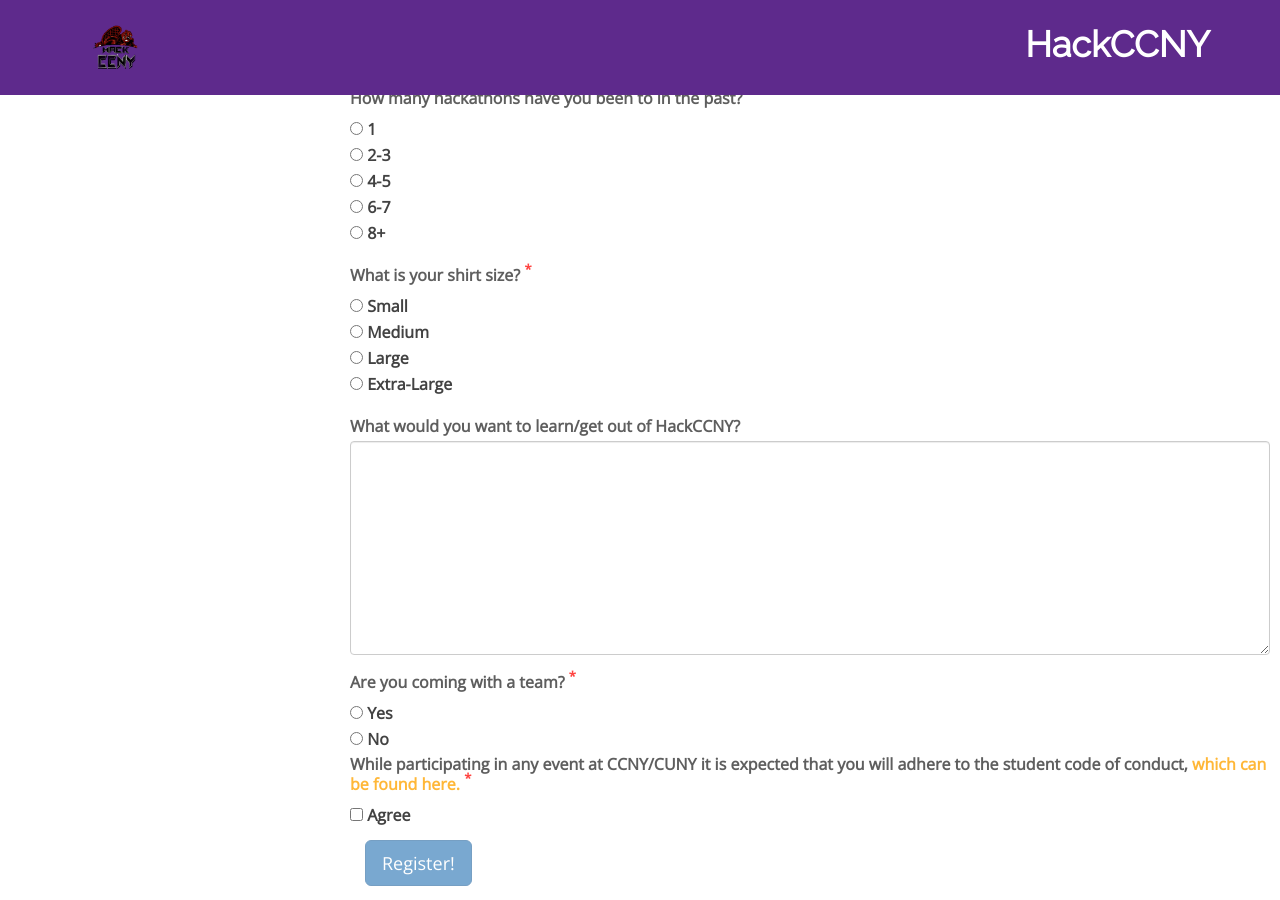
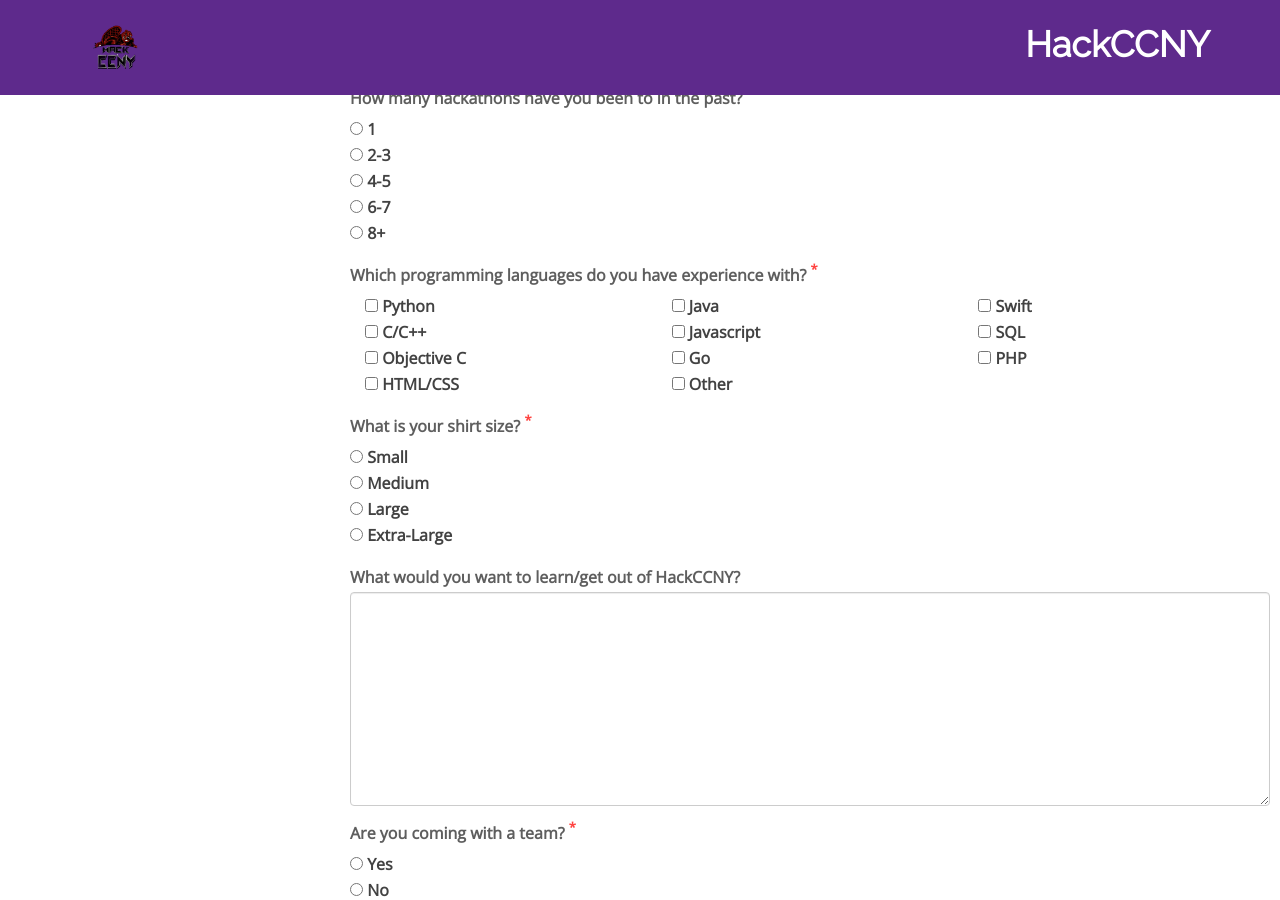
Before and after one commit to MLH/mlh-hackathon-boilerplate, a Jekyll site: the page register.html, which Jekyll copies as it is, in a window 1280 px wide and 900 px high, scrolled down 1320 px. Built offline with Jekyll 4.4.1, drawn with Linux system fonts in a browser that asks for light colours; some web fonts are replaced.

Commit message:
Website Complete

```diff
--- a/register.html
+++ b/register.html
@@ -298,6 +298,81 @@
             </div>
 
             <div class="form-check form-group col-md-10">
+                <label class="black" style="padding-bottom: 5px">Which programming languages do you have experience with? <sup
+                        style="color:#ff4441; font-size: 13px;">*</sup></a></label>
+            <br>
+                <div class="col-md-4">
+                    <input class="form-check-input" type="checkbox" name="programmingLanguages" value="python"
+                           id="python">
+                    <label class="form-check-label" style="color:#424242" for="python">
+                        Python
+                    </label>
+                </div>
+                <div class="col-md-4">
+                    <input class="form-check-input" type="checkbox" name="programmingLanguages" value="java" id="java">
+                    <label class="form-check-label" style="color:#424242" for="java">
+                        Java
+                    </label>
+                </div>
+                <div class="col-md-4">
+                    <input class="form-check-input" type="checkbox" name="programmingLanguages" value="swift" id="swift">
+                    <label class="form-check-label" style="color:#424242" for="swift">
+                        Swift
+                    </label>
+                </div>
+                <div class="col-md-4">
+                    <input class="form-check-input" type="checkbox" name="programmingLanguages" value="C/C++" id="C/C++">
+                    <label class="form-check-label" style="color:#424242" for="C/C++">
+                        C/C++
+                    </label>
+                </div>
+                <div class="col-md-4">
+                    <input class="form-check-input" type="checkbox" name="programmingLanguages" value="js" id="js">
+                    <label class="form-check-label" style="color:#424242" for="js">
+                        Javascript
+                    </label>
+                </div>
+                <div class="col-md-4">
+                    <input class="form-check-input" type="checkbox" name="programmingLanguages" value="SQL"
+                           id="SQL">
+                    <label class="form-check-label" style="color:#424242" for="SQL">
+                        SQL
+                    </label>
+                </div>
+                <div class="col-md-4">
+                    <input class="form-check-input" type="checkbox" name="programmingLanguages" value="o-c"
+                           id="o-c">
+                    <label class="form-check-label" style="color:#424242" for="o-c">
+                        Objective C
+                    </label>
+                </div>
+                <div class="col-md-4">
+                    <input class="form-check-input" type="checkbox" name="programmingLanguages" value="go" id="go">
+                    <label class="form-check-label" style="color:#424242" for="go">
+                        Go
+                    </label>
+                </div>
+                <div class="col-md-4">
+                    <input class="form-check-input" type="checkbox" name="programmingLanguages" value="php" id="php">
+                    <label class="form-check-label" style="color:#424242" for="php">
+                        PHP
+                    </label>
+                </div>
+                <div class="col-md-4">
+                    <input class="form-check-input" type="checkbox" name="programmingLanguages" value="html/css" id="html/css">
+                    <label class="form-check-label" style="color:#424242" for="html/css">
+                        HTML/CSS
+                    </label>
+                </div>
+                <div class="col-md-4">
+                    <input class="form-check-input" type="checkbox" name="programmingLanguages" value="other" id="other1">
+                    <label class="form-check-label" style="color:#424242" for="other1">
+                        Other
+                    </label>
+                </div>
+            </div>
+
+            <div class="form-check form-group col-md-10">
                 <label class="black" style="padding-bottom: 5px">What is your shirt size? <sup
                         style="color:#ff4441; font-size: 13px;">*</sup></a></label>
                 <div class="form-check">
@@ -365,17 +440,16 @@
 
             <div class="form-group col-md-10 hidden">
                 <label for="InputSchool" class="black" style="padding-bottom: 5px">What do you want your team name to
-                    be? <sup
-                            style="color:#ff4441; font-size: 13px;">*</sup></label>
-                <input type="number" name="teamName" class="form-control" id="teamName" aria-describedby="teamName"
-                       placeholder="" required>
+                    be? </label>
+                <input type="text" name="teamName" class="form-control" id="teamName" aria-describedby="teamName"
+                       placeholder="">
             </div>
 
             <div class="form-group col-md-10 hidden">
                 <label for="InputSchool" class="black" style="padding-bottom: 5px">What are the names of your teammates?
                     <sup
                             style="color:#ff4441; font-size: 13px;">*</sup></label>
-                <input type="number" name="teammateNames" class="form-control" id="teammateNames"
+                <input type="text" name="teammateNames" class="form-control" id="teammateNames"
                        aria-describedby="teammateNames"
                        placeholder="" required>
             </div>
```
